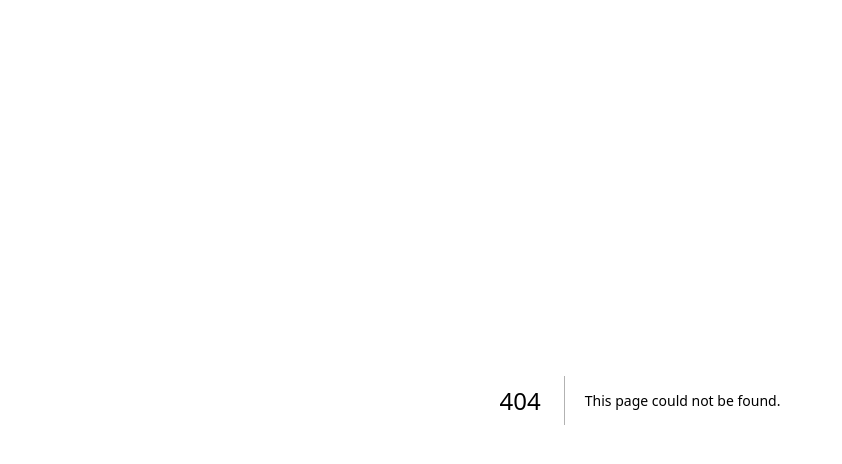
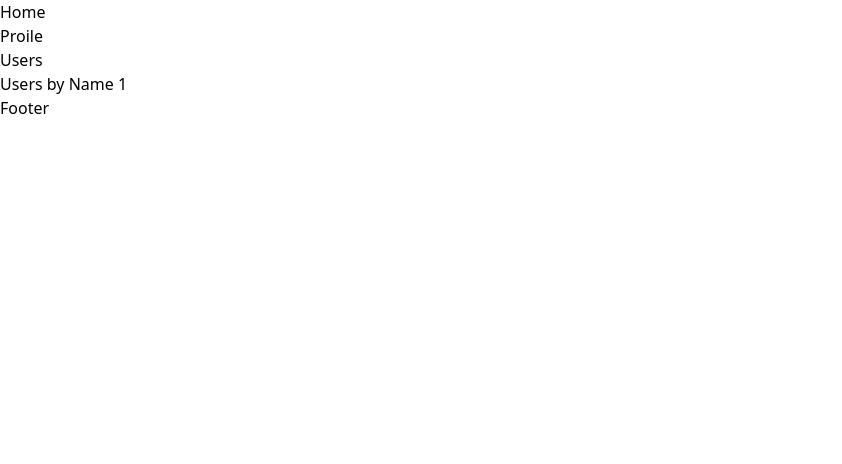
Before and after one commit to farrasdaffauzan/learn_nextjs, a Next.js app: page /users/1 in a window 1280 px wide. Before the commit this address had no page. Shown: the top 464 px of the page, without its empty margins (0-842 px from the left). Built offline with nearby package versions, Linux system fonts and the light colour scheme.

Commit message:
Tugas hari ke-8

```diff
--- /dev/null
+++ b/pages/users/[id].js
@@ -0,0 +1,13 @@
+import Layout from "@/layout";
+import { useRouter } from "next/router";
+
+export default function userByName() {
+  const router = useRouter();
+  const { id } = router?.query;
+
+  return (
+    <Layout metatitle={id}>
+      <p>Users by Name {id}</p>
+    </Layout>
+  );
+}
--- a/pages/users/index.js
+++ b/pages/users/index.js
@@ -2,7 +2,7 @@
 
 export default function Users() {
   return (
-    <Layout>
+    <Layout metatitle={"Users"}>
       <p>Users</p>
     </Layout>
   );
```
